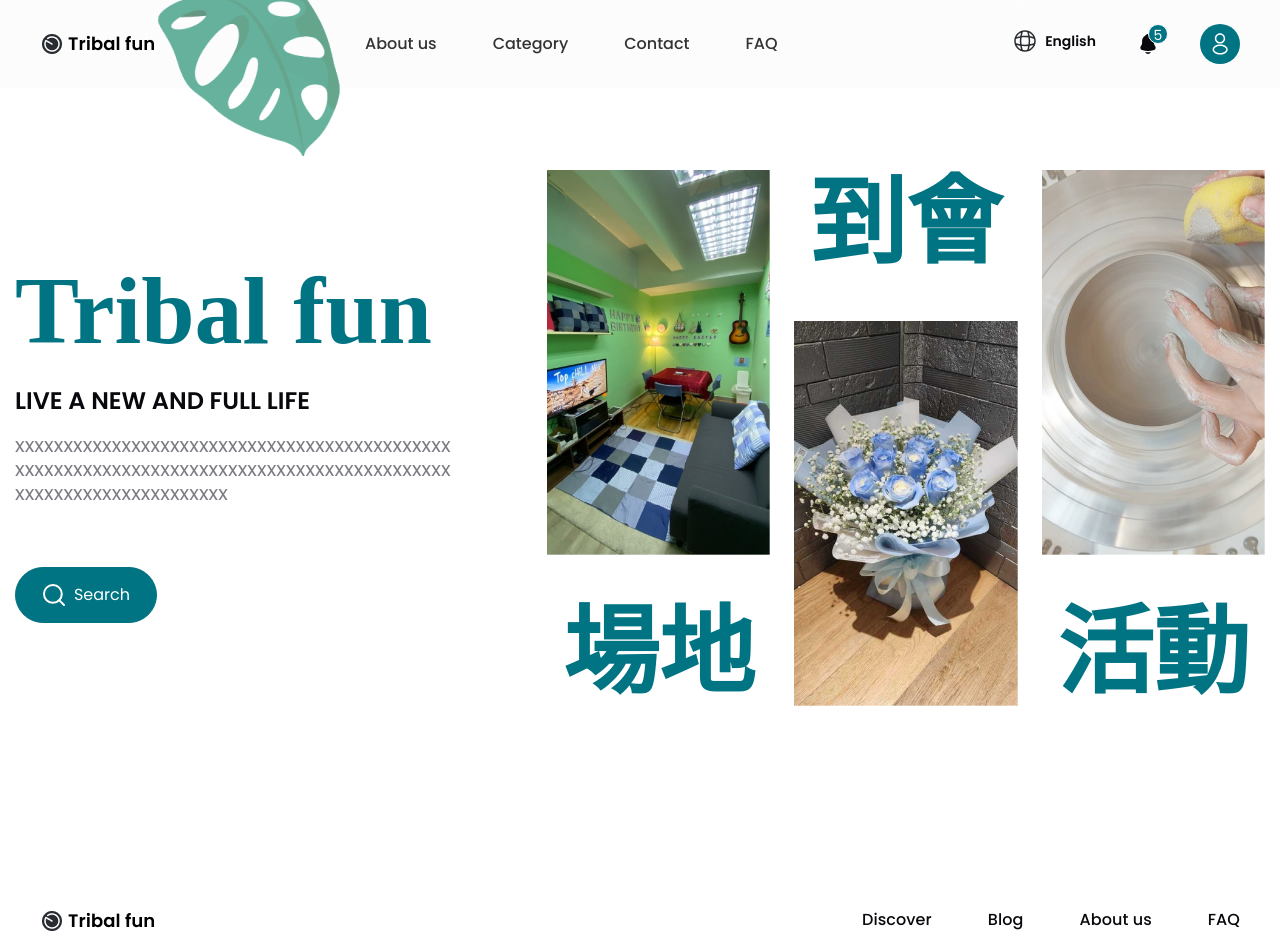
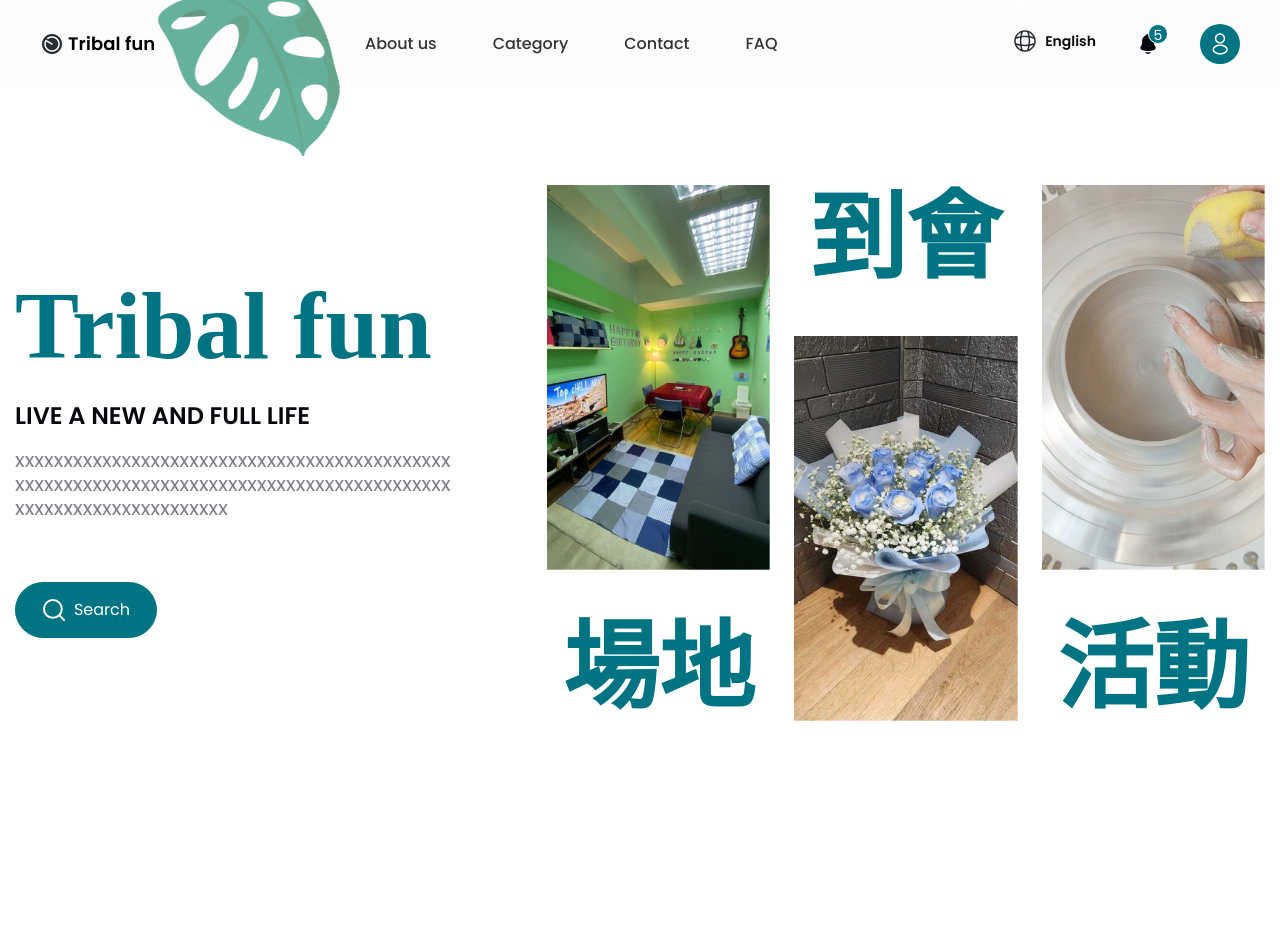
Before and after one commit to heliconho/tribalfun, a React (Create React App) app: page / in a window 1280 px wide. Shown: the top 952 px of the page. After the commit the page ends 800 px from the top, so only its background shows below. Built offline with nearby package versions, Linux system fonts and the light colour scheme; a web font is replaced by a local one.

Commit message:
landing page

```diff
--- a/src/App.scss
+++ b/src/App.scss
@@ -668,7 +668,7 @@ header {
 .landing-page-banner-wrapper {
 	display: flex;
 	justify-content: space-between;
-	padding: 80px 0;
+	padding: 70px 0 40px;
 	min-height: calc(100vh - 100px);
 	align-items: center;
 	.content-area {
--- a/src/components/LandingLayout.jsx
+++ b/src/components/LandingLayout.jsx
@@ -17,8 +17,7 @@ const LandingLayout = ({ children }) => {
 		<>
 			<Header />
 			{children}
-			{/* {screen < 768 && <Footer />} */}
-			<Footer />
+			{screen < 768 && <Footer />}
 		</>
 	);
 };
```
